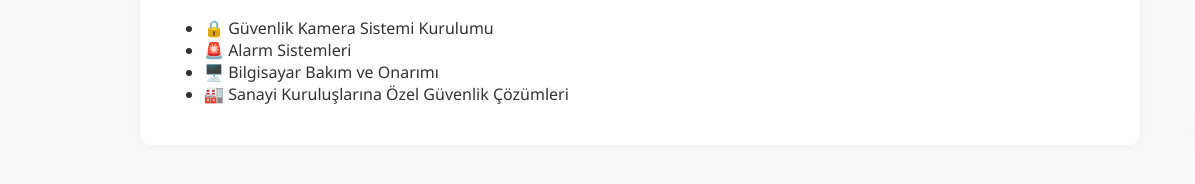
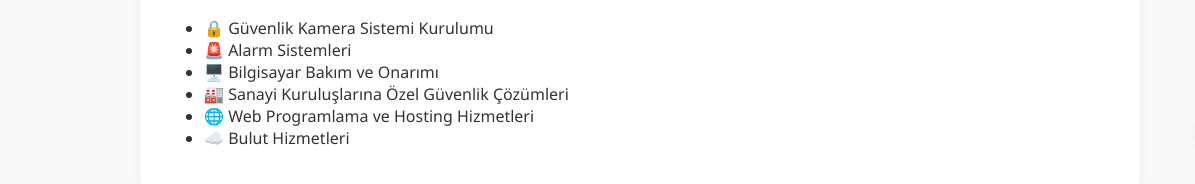
Before and after one commit to asteq887/isdbilisim.github.io, a plain HTML site: page index.html in a window 1280 px wide. Shown: the part 616-800 px from the top of the page, 0-1195 px from the left. Drawn offline with Linux system fonts and the light colour scheme.

Commit message:
index.html

```diff
--- a/index.html
+++ b/index.html
@@ -122,6 +122,8 @@
         <li>🚨 Alarm Sistemleri</li>
         <li>🖥️ Bilgisayar Bakım ve Onarımı</li>
         <li>🏭 Sanayi Kuruluşlarına Özel Güvenlik Çözümleri</li>
+        <li>🌐 Web Programlama ve Hosting Hizmetleri</li>
+        <li>☁️ Bulut Hizmetleri</li>
       </ul>
     </div>
   </section>
```
